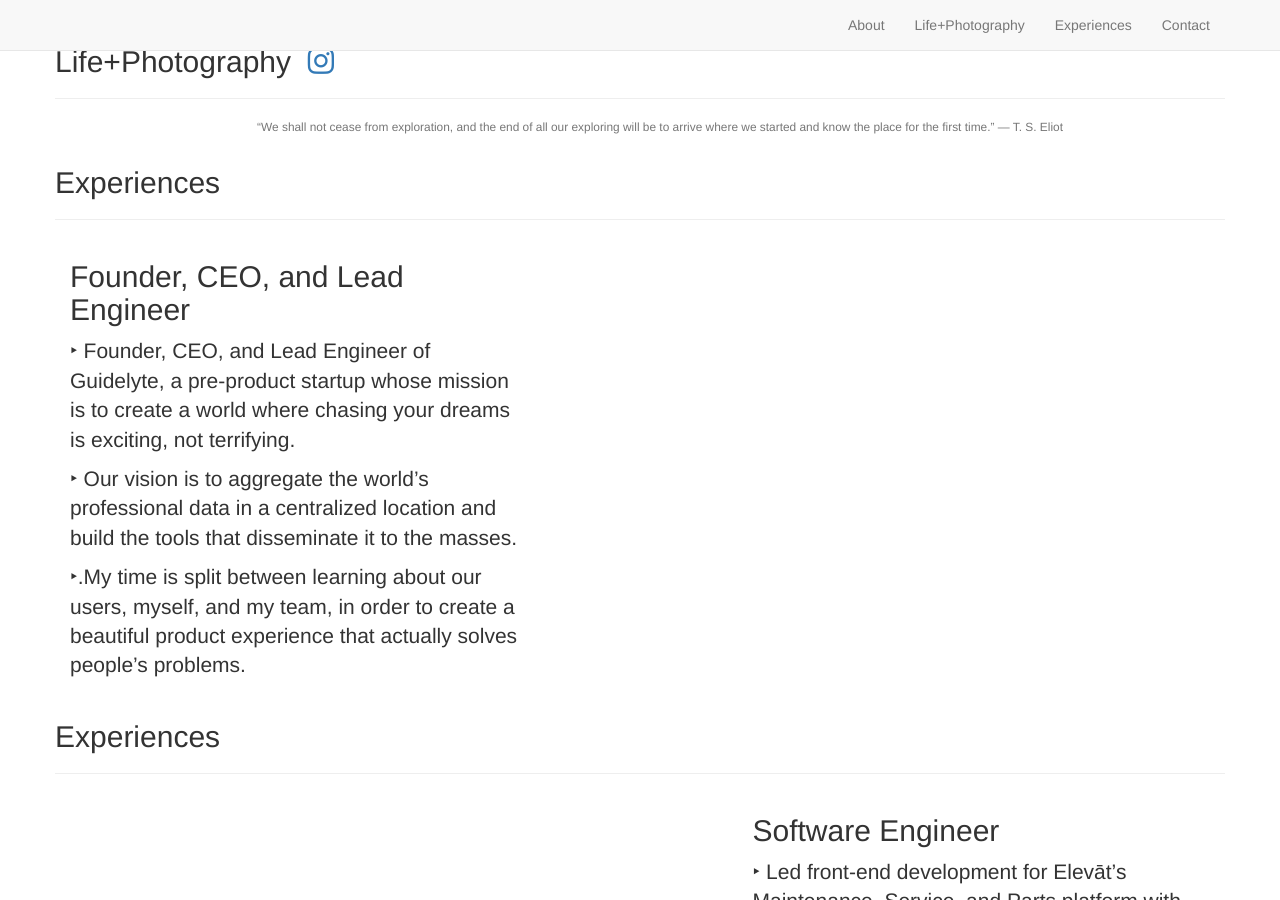
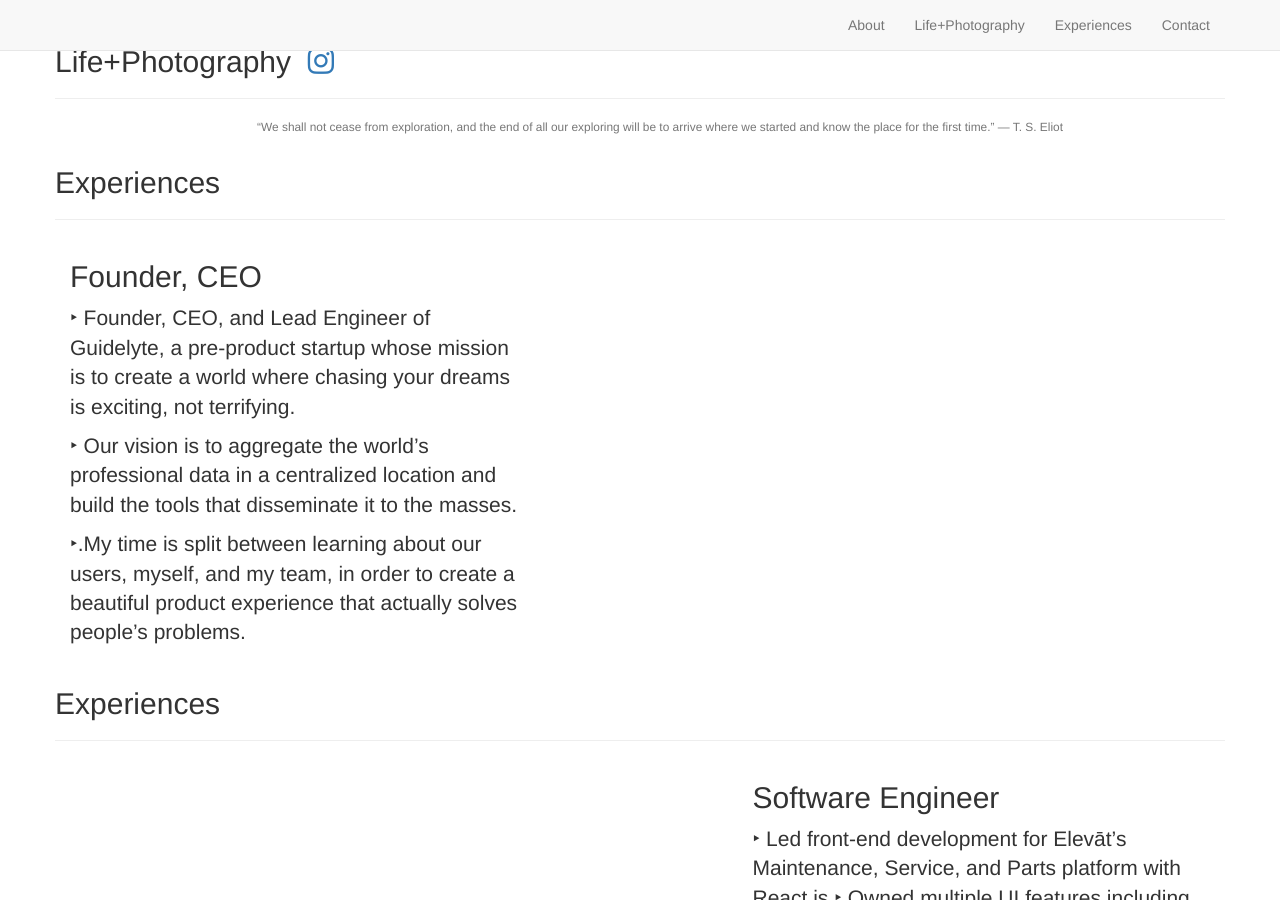
Before and after one commit to jawang94/jawang94.github.io, a Jekyll site: the page built from _posts/1994-8-1-exp.markdown, in a window 1280 px wide and 900 px high, scrolled down 702 px. Built offline with Jekyll 4.4.1, drawn with Linux system fonts in a browser that asks for light colours; nearby versions of some CDN libraries; library files that are not in the unit come from our copies.

Commit message:
founder ceo

```diff
--- a/_posts/1994-8-1-exp.markdown
+++ b/_posts/1994-8-1-exp.markdown
@@ -2,7 +2,7 @@
 layout: default
 img: 40-1-6.png
 category: Experiences
-title: Founder, CEO, and Lead Engineer
+title: Founder, CEO
 description: |
 ---
 
```
